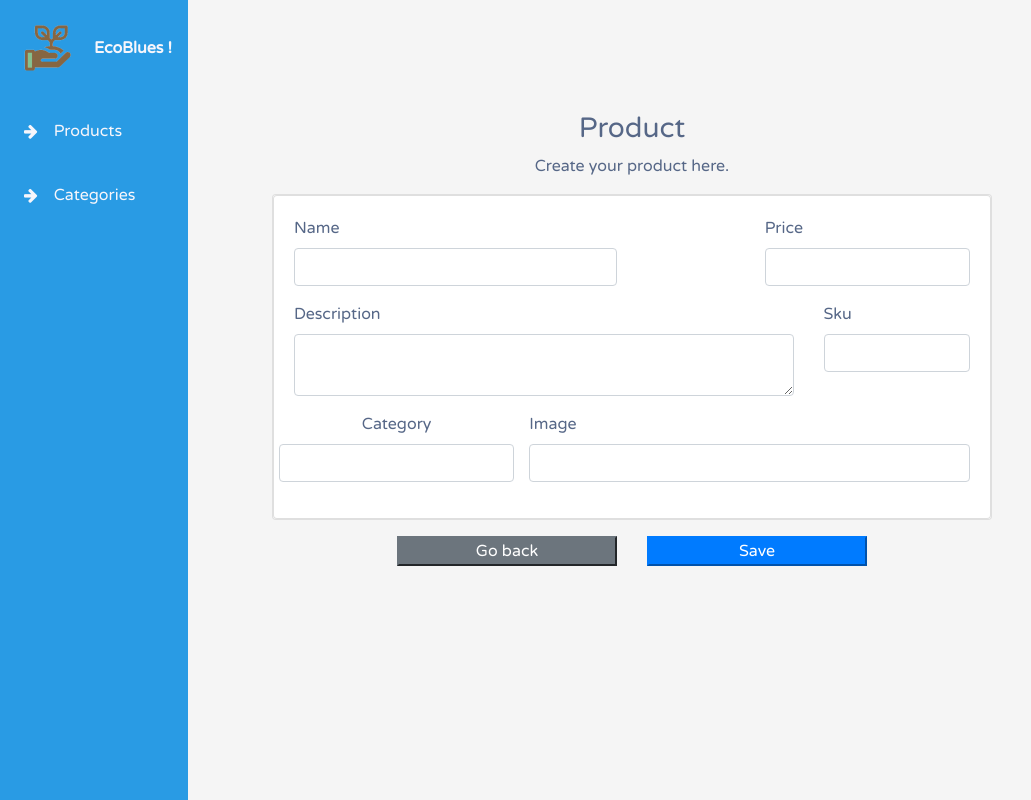
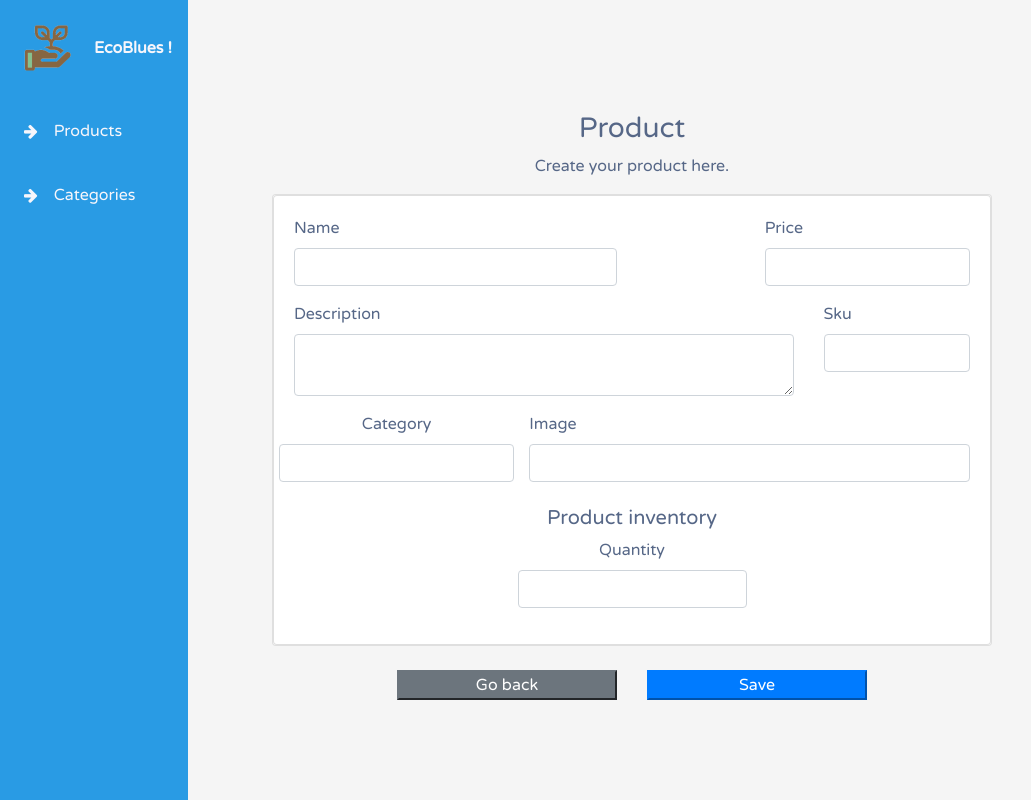
Before and after one commit to WapFalo/ecommerceSite, a Symfony app: template templates/admin/product/new.html.twig in a window 1280 px wide. Shown: the whole page, without its empty margins (0-1031 px from the left). Run offline with Twig, Linux system fonts and the light colour scheme; the template is opened without the code that fills it, so the values that code supplies are empty; form fields are guessed from the names that the template uses; some libraries are stand-ins or nearby versions.

Commit message:
Product inventory administration

```diff
--- a/templates/admin/product/_form.html.twig
+++ b/templates/admin/product/_form.html.twig
@@ -38,11 +38,13 @@
 								{{ form_row(form.image) }}
 							</div>
 						</div>
+						<h5 class="my-2">Product inventory</h5>
+						<div class="row justify-content-center">{{ form_row(form.quantity) }}</div>
 					</div>
 				</div>
 			</div>
 
-			<div class="row justify-content-center mt-3">
+			<div class="row justify-content-center mt-4">
 				<div class="col-sm-4">
 					<a href="{{ path('app_admin_product_index') }}">
 						<button type="button" class="btn-block btn-secondary">Go back</button>
@@ -63,4 +65,4 @@
 			</div>
 		</div>
 	</div>
-</div></div>
+</div>
--- a/templates/admin/product/index.html.twig
+++ b/templates/admin/product/index.html.twig
@@ -61,7 +61,8 @@
 									<td>{{ product.price }}
 										€</td>
 									<td>
-										<span class="status text-success">&bull;</span>
+										<span class="status text-{% if product.inventory.quantity > 10 %}success{% elseif product.inventory.quantity > 0 %}warning{% else %}danger{% endif %}">&bull;</span>
+										{{ product.inventory.quantity }}
 									</td>
 									<td>
 										<a href="{{ path('app_admin_product_edit', {'id': product.id}) }}">
```
Also changed, not shown: src/Controller/Admin/AdminProductController.php (+13 -2 lines), src/Form/ProductType.php (+8 -0 lines).
